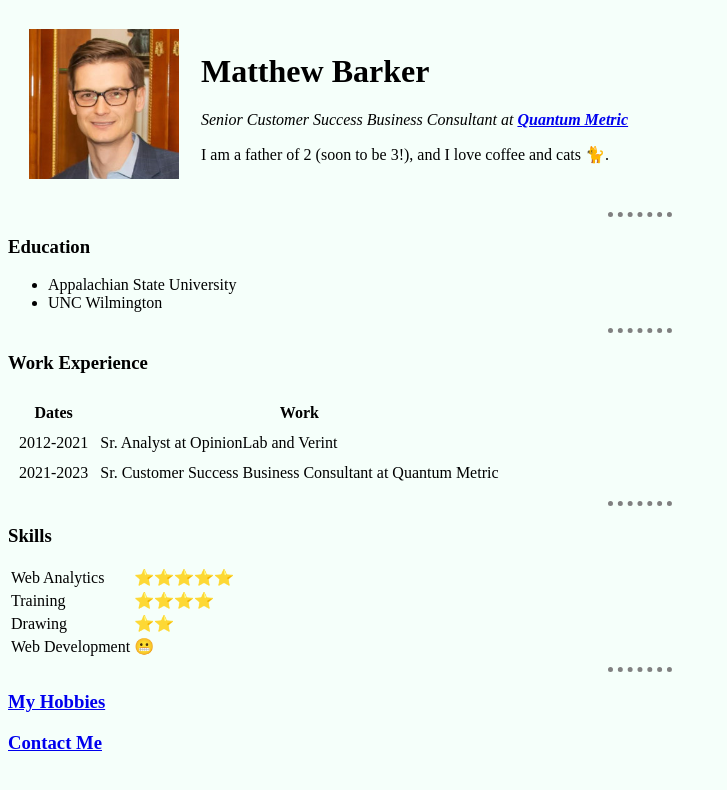
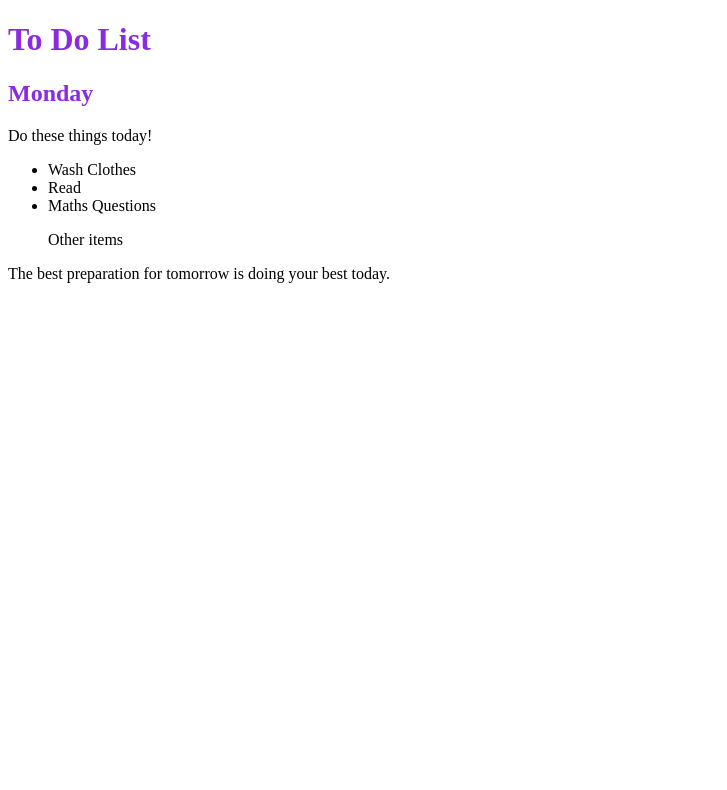
Before and after one commit to MBinNC/cv, a plain HTML site: page index.html in a window 1280 px wide. Shown: the whole page, without its empty margins (0-727 px from the left). Drawn offline with Linux system fonts and the light colour scheme.

Commit message:
Add files via upload

```diff
--- a/index.html
+++ b/index.html
@@ -1,98 +1,30 @@
 <!DOCTYPE html>
-<html lang="en" dir="ltr">
+<html lang="en">
 
 <head>
-  <meta charset="utf-8">
-  <title>Matthew's Personal Site</title>
-
-  <style>
-
-  body {
-    background-color: #f5fffa;
-  }
-
-  hr {
-    border-style: dotted none none;
-    border-width: 5px;
-    border-color: grey;
-    width: 5%;
-  }
-
-  img {
-    height: 150px;
-  }
-
-  </style>
-
-
+  <meta charset="UTF-8">
+  <title>Combining CSS Selectors</title>
+  <link rel="stylesheet" href="./style.css">
 </head>
 
+<!-- Don't change any of the HTML code! -->
+
 <body>
-  <table cellspacing="20">
-    <tr>
-      <td><img src="LinkedIn Photo.jpeg" alt="matthew profile picture"></td>
-      <td>
-        <h1>Matthew Barker</h1>
-        <p><em>Senior Customer Success Business Consultant at <strong><a href="https://www.quantummetric.com/">Quantum Metric</a></strong></em></p>
-        <p>I am a father of 2 (soon to be 3!), and I love coffee and cats 🐈. </p>
-      </td>
-    </tr>
-  </table>
-  <hr>
-  <h3>Education</h3>
+  <h1>To Do List</h1>
+  <h2>Monday</h2>
+  <div class="box">
+    <p class="done">Do these things today!</p>
+    <ul class="list">
+      <li>Wash Clothes</li>
+      <li class="done">Read</li>
+      <li class="done">Maths Questions</li>
+    </ul>
+  </div>
+
   <ul>
-    <li>Appalachian State University</li>
-    <li>UNC Wilmington</li>
+    <p class="done">Other items</p>
   </ul>
-<hr>
-  <h3>Work Experience</h3>
-  <table cellspacing="10">
-    <thead>
-    <tr>
-      <th>Dates</th>
-      <th>Work</th>
-    </tr>
-    </thead>
-    <tbody>
-      <tr>
-      <td>2012-2021</td>
-      <td>Sr. Analyst at OpinionLab and Verint</td>
-      </tr>
-      <tr>
-      <td>2021-2023</td>
-      <td>Sr. Customer Success Business Consultant at Quantum Metric</td>
-      </tr>
-    </tbody>
-    <tfoot>
-    </tfoot>
-  </table>
-<hr>
-<h3>Skills</h3>
-
-
-<table callspacing="10">
-  <tr>
-    <td>Web Analytics</td>
-    <td>⭐⭐⭐⭐⭐</td>
-  </tr>
-  <tr>
-    <td>Training</td>
-    <td>⭐⭐⭐⭐</td>
-  </tr>
-  <tr>
-    <td>Drawing</td>
-    <td>⭐⭐</td>
-  </tr>
-  <tr>
-    <td>Web Development</td>
-    <td>😬</td>
-  </tr>
-</table>
-
-
-<hr>
- <h3><a href="hobbies.html">My Hobbies</a></h3>
- <h3><a href="contact me.html">Contact Me</a></h3>
+  <p>The best preparation for tomorrow is doing your best today.</p>
 
 </body>
 
--- /dev/null
+++ b/solution.css
@@ -0,0 +1,25 @@
+/* Group */
+h1,
+h2 {
+  color: blueviolet;
+}
+
+/* Child */
+.box > p {
+  color: firebrick;
+}
+
+/* Descendent */
+.box li {
+  color: blue;
+}
+
+/* Chained */
+li.done {
+  color: green;
+}
+
+/* Multiple Combiners */
+ul p.done {
+  font-size: 0.5rem;
+}
--- /dev/null
+++ b/style.css
@@ -0,0 +1,4 @@
+/* Write your code here: */
+h1, h2 {
+ color: blueviolet;
+}
```
